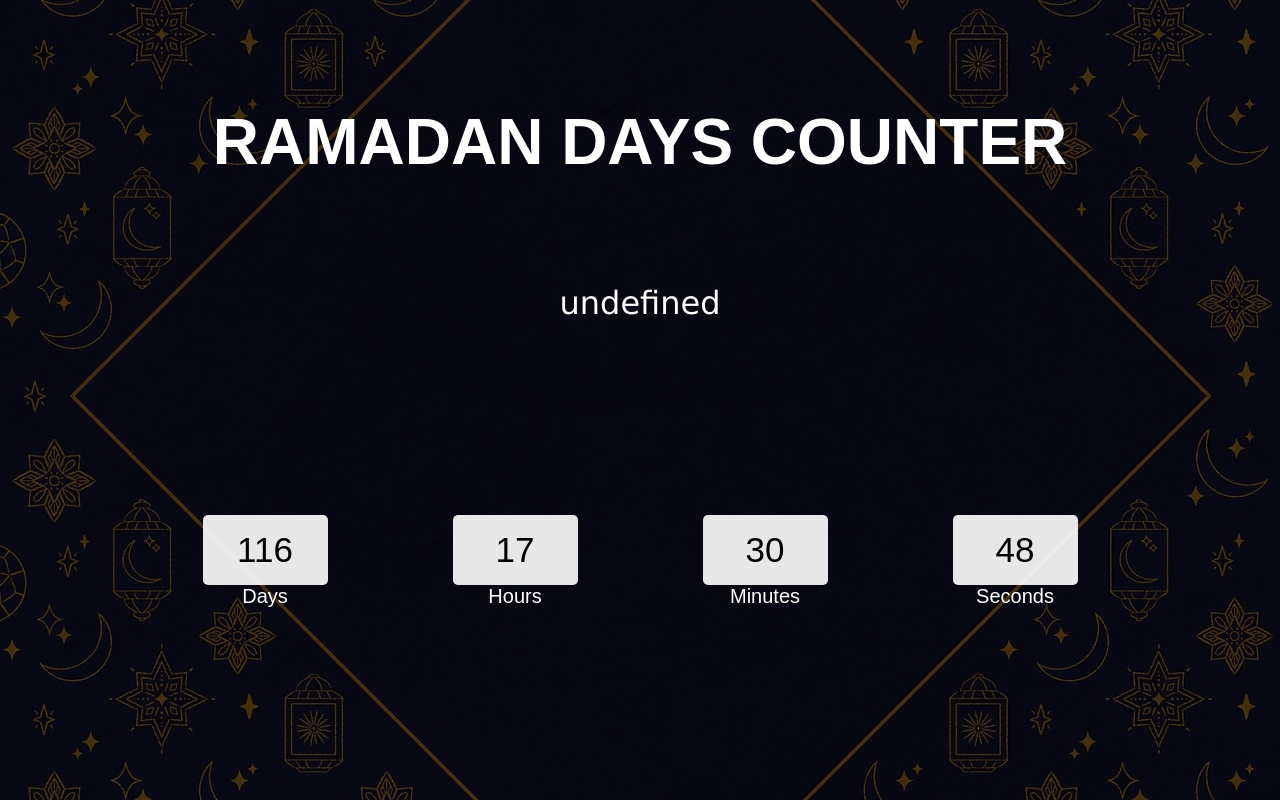
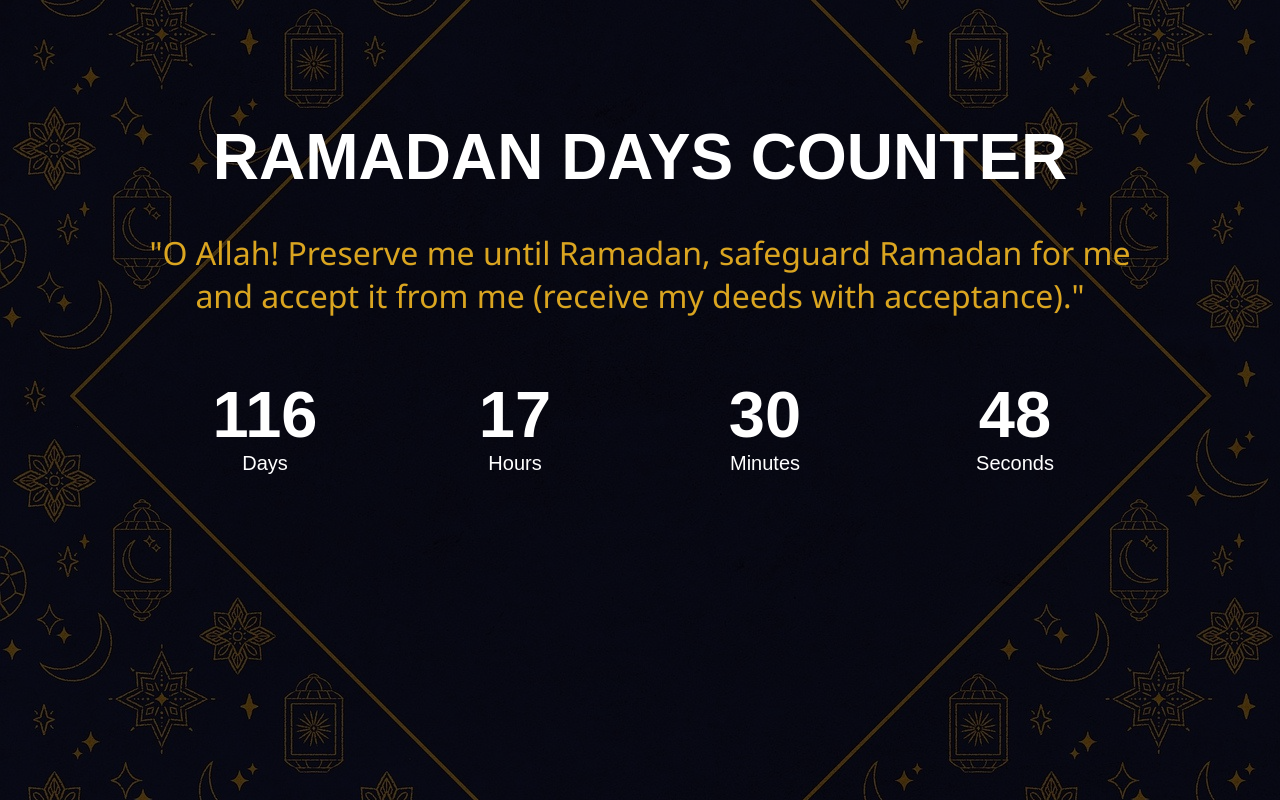
Before and after one commit to saadarif626/Ramadan-counter, a plain HTML site: page index.html in a window 1280 px wide. Drawn offline with Linux system fonts and the light colour scheme.

Commit message:
Updated(final)

```diff
--- a/app.js
+++ b/app.js
@@ -1,7 +1,7 @@
-document.getElementById("enddate").innerText=enddate;
+// document.getElementById("enddate").innerText=enddate;
+var enddate="28 February 2025 12:00 AM"
 var inputs=document.querySelectorAll("input")
 
-var enddate="28 February 2025 12:00 AM"
 function clock(){
     var end=new Date(enddate)
     var now= new Date();
--- a/index.html
+++ b/index.html
@@ -9,10 +9,11 @@
 <body>
     <div class="main">
         <div class="overlay">
-            <div class="title"><h1>RAMADAN DAYS COUNTER</div>
+            <div class="title"><h1>RAMADAN DAYS COUNTER</h1>
+                <br><p>"O Allah! Preserve me until Ramadan, safeguard Ramadan for me <br> and accept it from me (receive my deeds with acceptance)."</p></div>
 
             <div class="title"  id=enddate></div>
-            <div class="col">
+            <div class="col " >
                 <div>
                     <input type="text" readonly value="0">
                     <br>
--- a/style.css
+++ b/style.css
@@ -24,16 +24,21 @@
 }
 
 .title {
-    margin-top: 85px;
+    margin-top: 100px;
     color: white;
     text-align: center;
     font-size: 2rem;
     padding: 10px;
-    font-family: 'Lucida Sans', 'Lucida Sans Regular', 'Lucida Grande', 'Lucida Sans Unicode', Geneva, Verdana, sans-serif;
+    font-family: sans-serif;
+}
+.title p{
+    color: goldenrod;
+    font-family: 'Segoe UI', Tahoma, Geneva, Verdana, sans-serif;
+    font-weight: 200;
 }
 
 .col {
-    margin:auto;
+    margin-top: -70px;
     width: 90%;
     display: flex;
     justify-content: center;
@@ -49,12 +54,15 @@
 
 input {
     width: 50%;
-    background-color: rgba(255, 255, 255, 0.9);
-    border-color: transparent;
+    color :white;
+    background-color: transparent;
+    border: none;
+    /* border-color: transparent;
     border-radius: 5px;
-    height: 70px;
+    height: 70px; */
     text-align: center;
-    font-size: 35px;
+    font-size: 65px;
+    font-weight: 700;
 
 }
 .types{
```
